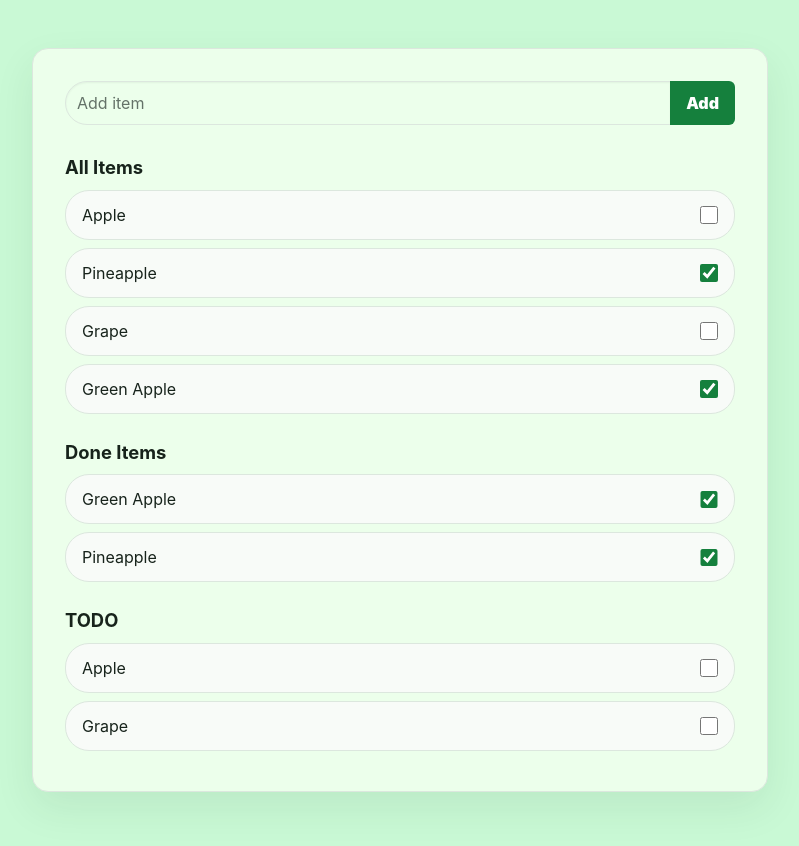
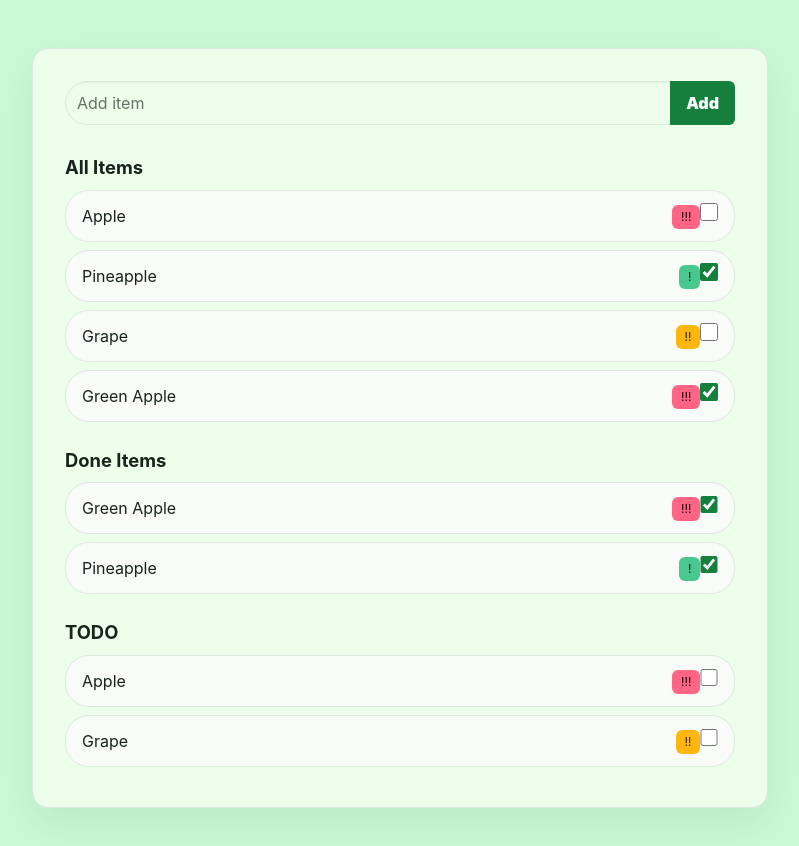
Before and after one commit to Dr9nja/ta25blearn, a Vue app: page / in a window 1280 px wide. Shown: the whole page, without its empty margins (240-1039 px from the left). Built offline with nearby package versions, Linux system fonts and the light colour scheme.

Commit message:
refactor: update importance labels and enhance item display with tags

```diff
--- a/src/ItemList.vue
+++ b/src/ItemList.vue
@@ -2,9 +2,9 @@
 defineProps(['items','title']);
 
 const importanceLabels = {
-    high: 'High',
-    medium: 'Medium',
-    low: 'Low',
+    high: '!!!',
+    medium: '!!',
+    low: '!',
 };
 
 const importanceClasses = {
@@ -16,9 +16,14 @@ const importanceClasses = {
 <template>
     <h1>{{ title }}</h1>
     <ul>
-        <li v-for="item in items" :key="item.id">
+        <li v-for="item in items" :key="item.id" :class="`priority-${item.importance}`">
             {{ item.text }}
-            <input type="checkbox" v-model="item.isDone">
+            <span class="item-meta">
+                <span class="tag" :class="importanceClasses[item.importance]">
+                    {{ importanceLabels[item.importance] }}
+                </span>
+                <input type="checkbox" v-model="item.isDone" :aria-label="`Mark ${item.text} as done`">
+            </span>
         </li>
     </ul>
 </template>
```
